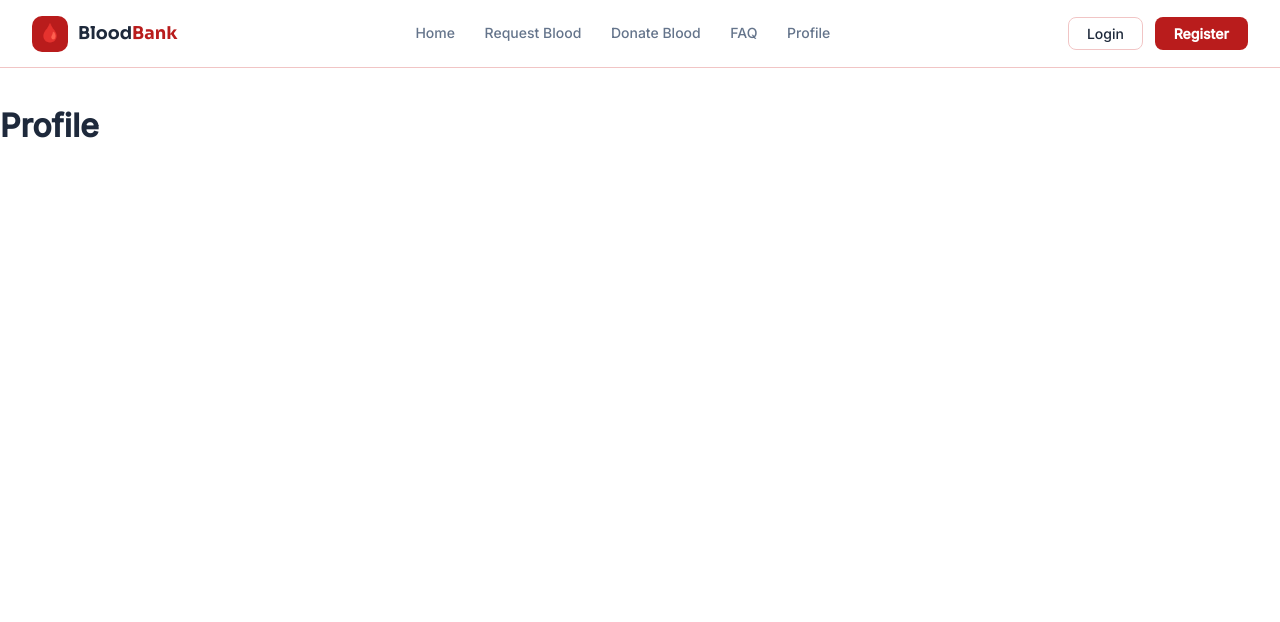
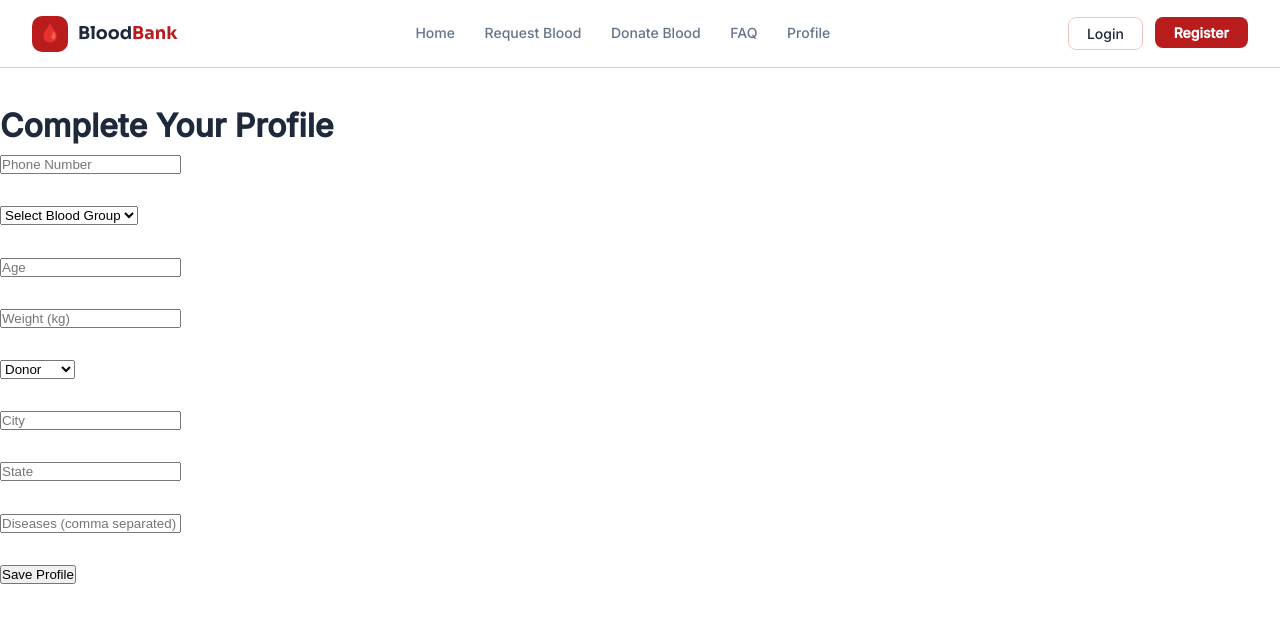
Before and after one commit to Bhavishya-22/HemoBridge, a React (Vite) app in the folder FRONTEND/: page /profile in a window 1280 px wide. Shown: the top 622 px of the page. Built offline with nearby package versions, Linux system fonts and the light colour scheme.

Commit message:
registration template was done

```diff
--- a/FRONTEND/src/App/App.jsx
+++ b/FRONTEND/src/App/App.jsx
@@ -3,7 +3,7 @@ import "../index.css";
 import { Routes, Route } from "react-router-dom";
 
 import Navbar from "./components/Navbar";
-
+import RegisterPage from "./pages/RegisterPage";
 import Home from "./pages/Home";
 import DonateBloodPage from "./pages/DonateBloodPage";
 import RequestBloodPage from "./pages/RequestBloodPage";
@@ -21,6 +21,7 @@ export default function App() {
         <Route path="/donate" element={<DonateBloodPage />} />
         <Route path="/faq" element={<FAQPage />} />
         <Route path="/profile" element={<ProfilePage />} />
+        <Route path="/register" element={<RegisterPage />} />
       </Routes>
     </>
   );
--- a/FRONTEND/src/App/components/Navbar.jsx
+++ b/FRONTEND/src/App/components/Navbar.jsx
@@ -25,9 +25,12 @@ export default function Navbar() {
         ))}
       </div>
       <div className="nav-actions">
-        <button className="btn-ghost">Login</button>
-        <button className="btn-primary">Register</button>
-      </div>
+  <button className="btn-ghost">Login</button>
+
+  <Link to="/register">
+    <button className="btn-primary">Register</button>
+  </Link>
+</div>
     </nav>
   );
 }
--- a/FRONTEND/src/App/pages/ProfilePage.jsx
+++ b/FRONTEND/src/App/pages/ProfilePage.jsx
@@ -1,7 +1,124 @@
+import { useState } from "react";
+
 export default function ProfilePage() {
+  const [phoneNumber, setPhoneNumber] = useState("");
+  const [bloodGroup, setBloodGroup] = useState("");
+  const [age, setAge] = useState("");
+  const [weight, setWeight] = useState("");
+  const [role, setRole] = useState("donor");
+  const [city, setCity] = useState("");
+  const [state, setState] = useState("");
+  const [diseases, setDiseases] = useState("");
+
   return (
     <div style={{ marginTop: "100px" }}>
-      <h1>Profile</h1>
+      <h1>Complete Your Profile</h1>
+
+      <input
+        type="text"
+        placeholder="Phone Number"
+        value={phoneNumber}
+        onChange={(e) => setPhoneNumber(e.target.value)}
+      />
+
+      <br />
+      <br />
+
+      <select
+        value={bloodGroup}
+        onChange={(e) => setBloodGroup(e.target.value)}
+      >
+        <option value="">Select Blood Group</option>
+        <option value="A+">A+</option>
+        <option value="A-">A-</option>
+        <option value="B+">B+</option>
+        <option value="B-">B-</option>
+        <option value="AB+">AB+</option>
+        <option value="AB-">AB-</option>
+        <option value="O+">O+</option>
+        <option value="O-">O-</option>
+      </select>
+
+      <br />
+      <br />
+
+      <input
+        type="number"
+        placeholder="Age"
+        value={age}
+        onChange={(e) => setAge(e.target.value)}
+      />
+
+      <br />
+      <br />
+
+      <input
+        type="number"
+        placeholder="Weight (kg)"
+        value={weight}
+        onChange={(e) => setWeight(e.target.value)}
+      />
+
+      <br />
+      <br />
+
+      <select value={role} onChange={(e) => setRole(e.target.value)}>
+        <option value="donor">Donor</option>
+        <option value="receiver">Receiver</option>
+        <option value="hospital">Hospital</option>
+      </select>
+
+      <br />
+      <br />
+
+      <input
+        type="text"
+        placeholder="City"
+        value={city}
+        onChange={(e) => setCity(e.target.value)}
+      />
+
+      <br />
+      <br />
+
+      <input
+        type="text"
+        placeholder="State"
+        value={state}
+        onChange={(e) => setState(e.target.value)}
+      />
+
+      <br />
+      <br />
+
+      <input
+        type="text"
+        placeholder="Diseases (comma separated)"
+        value={diseases}
+        onChange={(e) => setDiseases(e.target.value)}
+      />
+
+      <br />
+      <br />
+
+      <button
+        onClick={() => {
+          console.log({
+            phoneNumber,
+            bloodGroup,
+            age,
+            weight,
+            diseases: diseases.split(","),
+            location: {
+              city,
+              state,
+            },
+            role,
+          });
+        }}
+      >
+        Save Profile
+      </button>
     </div>
   );
 }
--- /dev/null
+++ b/FRONTEND/src/App/pages/RegisterPage.jsx
@@ -0,0 +1,80 @@
+import { useState } from "react";
+import { useNavigate } from "react-router-dom";
+
+export default function RegisterPage() {
+  const navigate = useNavigate();
+  const [fullName, setFullName] = useState("");
+  const [username, setUsername] = useState("");
+  const [email, setEmail] = useState("");
+  const [password, setPassword] = useState("");
+  const [message, setMessage] = useState("");
+
+  const handleRegister = async () => {
+    try {
+      const response = await fetch("http://localhost:3000/auth/register", {
+        method: "POST",
+        credentials: "include",
+        headers: { "Content-Type": "application/json" },
+        body: JSON.stringify({ fullName, username, email, password }),
+      });
+
+      const data = await response.json();
+
+      if (response.ok) {
+        navigate("/profile");
+      } else {
+        setMessage(data.message);
+      }
+    } catch (error) {
+      setMessage("Registration failed");
+      console.error("Error:", error);
+    }
+  };
+
+  return (
+    <div style={{ marginTop: "100px" }}>
+      <h1>Register Page</h1>
+      <form
+        onSubmit={(e) => {
+          e.preventDefault();
+          handleRegister();
+        }}
+      >
+        <input
+          type="text"
+          placeholder="Enter Full Name"
+          value={fullName}
+          onChange={(e) => setFullName(e.target.value)}
+        />
+        <br /><br />
+
+        <input
+          type="text"
+          placeholder="Enter Username"
+          value={username}
+          onChange={(e) => setUsername(e.target.value)}
+        />
+        <br /><br />
+
+        <input
+          type="email"
+          placeholder="Enter Email"
+          value={email}
+          onChange={(e) => setEmail(e.target.value)}
+        />
+        <br /><br />
+
+        <input
+          type="password"
+          placeholder="Enter Password"
+          value={password}
+          onChange={(e) => setPassword(e.target.value)}
+        />
+        <br /><br />
+
+        <button type="submit">Register</button>
+      </form>
+      {message && <p>{message}</p>}
+    </div>
+  );
+}
```
